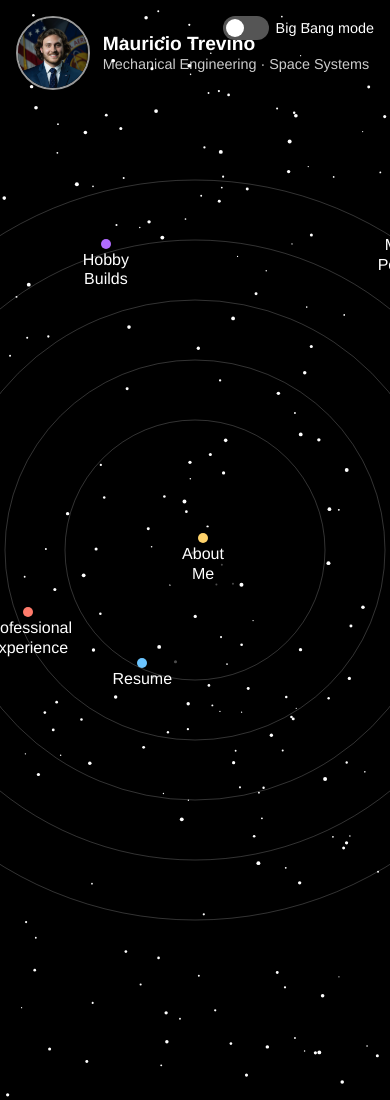
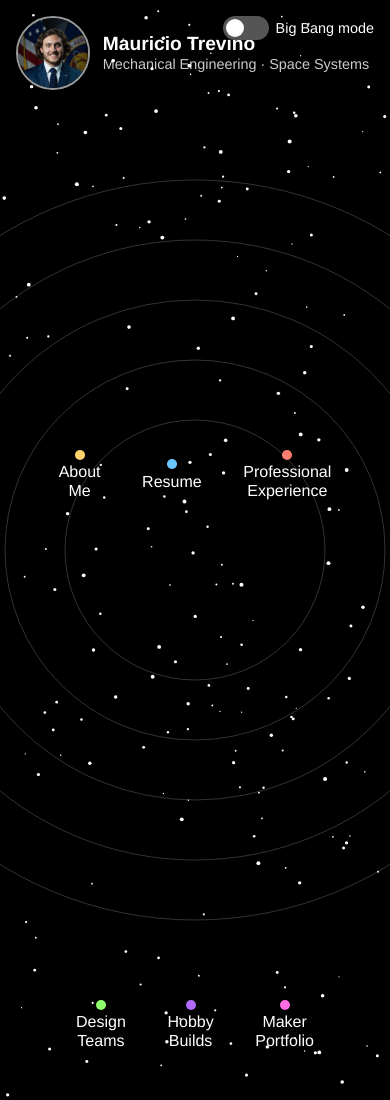
Before and after one commit to MAT-IV/MAT-IV.github.io, a Jekyll site: the page built from index.html, in a window 390 px wide. Built offline with Jekyll 4.4.1, drawn with Linux system fonts in a browser that asks for light colours.

Commit message:
Update main.css

```diff
--- a/assets/css/main.css
+++ b/assets/css/main.css
@@ -1,4 +1,4 @@
-/* General */
+/* ===== General page styling ===== */
 html, body {
   margin: 0;
   padding: 0;
@@ -9,7 +9,7 @@
   height: 100%;
 }
 
-/* Canvas starfield */
+/* Fullscreen starfield canvas */
 #starfield {
   position: fixed;
   inset: 0;
@@ -19,14 +19,14 @@
   display: block;
 }
 
-/* Identity Top-Left */
+/* ===== Identity (top-left) ===== */
 .identity {
   position: fixed;
   top: 1rem;
   left: 1rem;
   display: flex;
   align-items: center;
-  z-index: 2;
+  z-index: 4;
 }
 
 .profile-photo {
@@ -48,53 +48,7 @@
   opacity: 0.8;
 }
 
-/* Orbit navigation */
-.orbit-nav {
-  position: fixed;
-  inset: 0;
-  width: 100%;
-  height: 100%;
-  pointer-events: none; /* let clicks pass */
-  z-index: 3;
-}
-
-.orbit-item {
-  position: fixed;
-  display: inline-block;
-  padding: 0.6rem 1rem;
-  background: rgba(0, 0, 0, 0.7);
-  border-radius: 8px;
-  color: #fff;
-  text-decoration: none;
-  font-weight: 500;
-  transform-origin: center center;
-  transition: transform 0.2s, background 0.2s;
-  pointer-events: auto;
-  cursor: pointer;
-}
-
-.orbit-item:hover {
-  transform: scale(1.2);
-  background: rgba(255, 255, 255, 0.2);
-}
-
-/* Mobile fallback */
-@media (max-width: 768px) {
-  .orbit-nav {
-    position: static;
-    display: flex;
-    justify-content: center;
-    flex-wrap: wrap;
-    margin-top: 200px;
-    pointer-events: auto;
-  }
-
-  .orbit-item {
-    position: static;
-    margin: 0.5rem;
-  }
-}
-
+/* ===== Big Bang toggle (top-right) ===== */
 .bigbang-toggle {
   position: fixed;
   top: 1rem;
@@ -107,7 +61,7 @@
   font-size: 0.9rem;
 }
 
-/* Simple toggle switch */
+/* CSS toggle switch */
 .switch {
   position: relative;
   display: inline-block;
@@ -150,34 +104,78 @@
   transform: translateX(22px);
 }
 
+/* ===== Orbit navigation ===== */
+.orbit-nav {
+  position: fixed;
+  inset: 0;
+  width: 100%;
+  height: 100%;
+  pointer-events: none; /* items re-enable clicks */
+  z-index: 3;
+}
 
+/* Each orbiting link / "planet label" */
 .orbit-item {
   position: fixed;
   display: inline-flex;
-  flex-direction: column;   /* allows vertical stacking */
+  flex-direction: column; /* allows 2-line labels */
   align-items: center;
+  justify-content: center;
   gap: 0.1rem;
   padding: 0.4rem 0.8rem;
-  /* rest of your existing styles */
+  background: rgba(0, 0, 0, 0.7);
+  border-radius: 8px;
+  color: #fff;
+  text-decoration: none;
+  font-weight: 500;
+  transform-origin: center center;
+  transition: transform 0.2s, background 0.2s;
+  pointer-events: auto;
+  cursor: pointer;
 }
 
+/* Two-line text styling */
 .orbit-item .line-1,
 .orbit-item .line-2 {
   display: block;
   white-space: nowrap;
 }
 
+/* Small "planet" circle attached to each label */
 .orbit-item::before {
   content: "";
   width: 10px;
   height: 10px;
   border-radius: 50%;
-  background: #ffd36b; /* default planet color */
+  background: #ffd36b;
+  margin-bottom: 0.1rem;
 }
 
-/* Different colors per link via nth-child */
+/* Different planet colors by index */
 .orbit-item:nth-child(2)::before { background: #6bc5ff; }
 .orbit-item:nth-child(3)::before { background: #ff7b6b; }
 .orbit-item:nth-child(4)::before { background: #8dff6b; }
 .orbit-item:nth-child(5)::before { background: #b16bff; }
 .orbit-item:nth-child(6)::before { background: #ff6be0; }
+
+.orbit-item:hover {
+  transform: scale(1.2);
+  background: rgba(255, 255, 255, 0.2);
+}
+
+/* ===== Mobile fallback ===== */
+@media (max-width: 768px) {
+  .orbit-nav {
+    position: static;
+    display: flex;
+    justify-content: center;
+    flex-wrap: wrap;
+    margin-top: 200px;
+    pointer-events: auto;
+  }
+
+  .orbit-item {
+    position: static;
+    margin: 0.5rem;
+  }
+}
```
